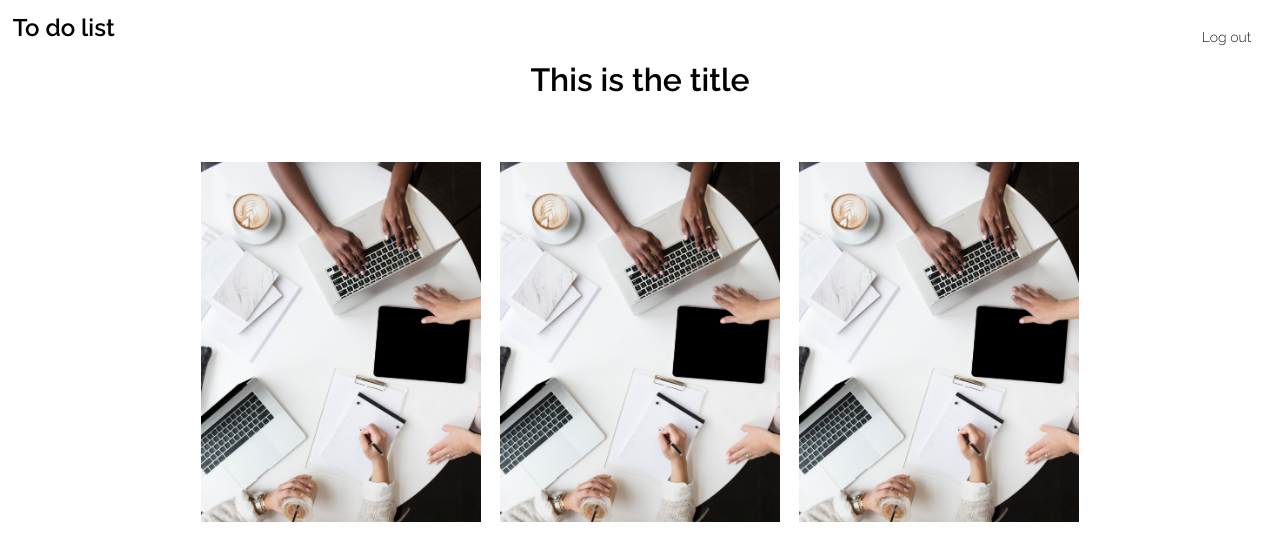
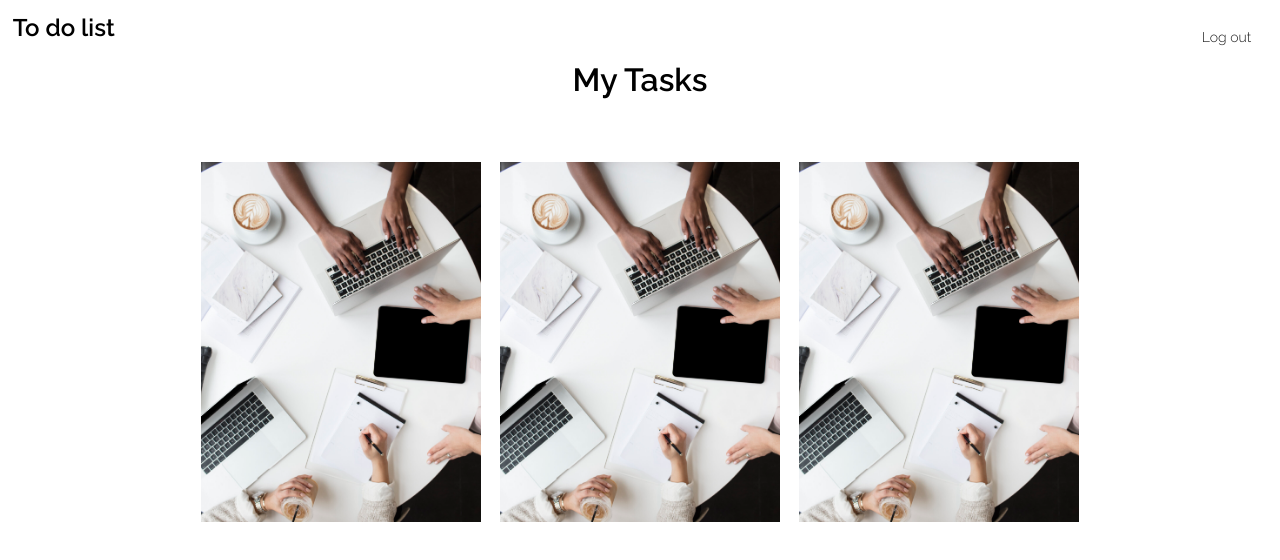
Before and after one commit to Gabb73/Firebase_TodoList, a plain HTML site: page Interfaz/index.html in a window 1280 px wide. Drawn offline with Linux system fonts and the light colour scheme.

Commit message:
update index.html

```diff
--- a/Interfaz/index.html
+++ b/Interfaz/index.html
@@ -15,7 +15,7 @@
     </div>
 
     <div id="middle">
-        <h1>This is the title</h1>
+        <h1>My Tasks</h1>
     </div>
 
     <div id="bottom">
```
